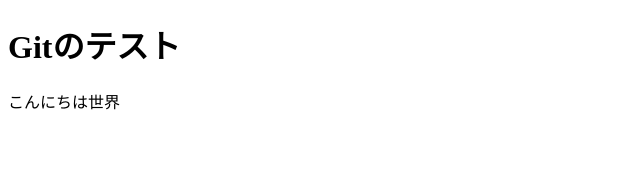
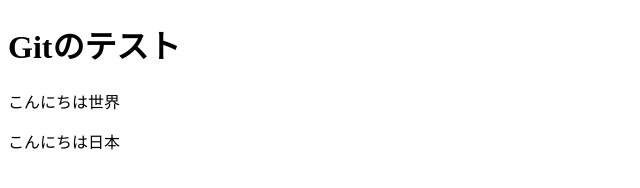
Before and after one commit to anagonama704/gittest, a website: page index.html in a window 1280 px wide. Shown: the whole page, without its empty margins (0-640 px from the left). Drawn offline with Linux system fonts and the light colour scheme.

Commit message:
Add greeting line in Japanese

```diff
--- a/index.html
+++ b/index.html
@@ -8,5 +8,6 @@
 <body>
     <h1>Gitのテスト</h1>
     <p>こんにちは世界</p>
+    <p>こんにちは日本</p>
 </body>
 </html>
```
